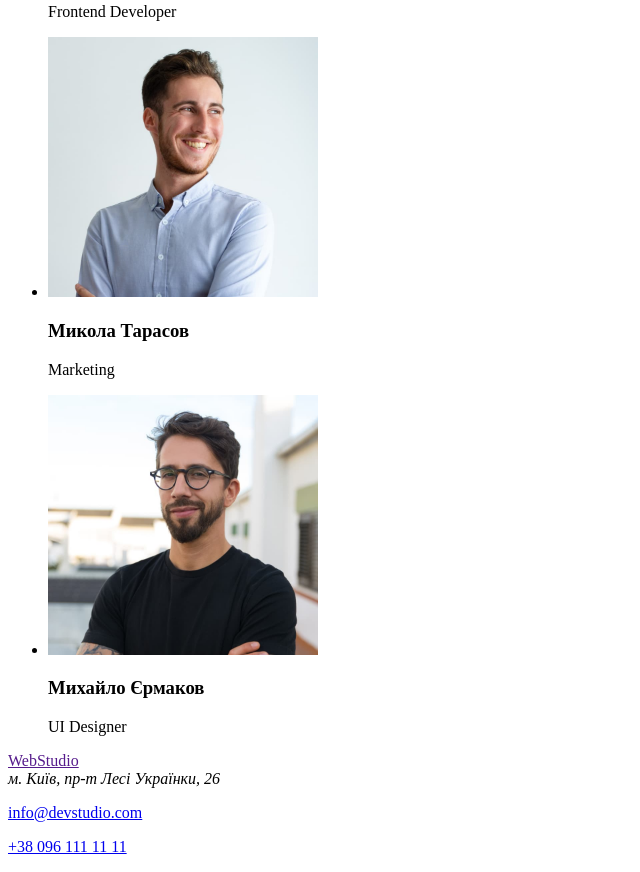
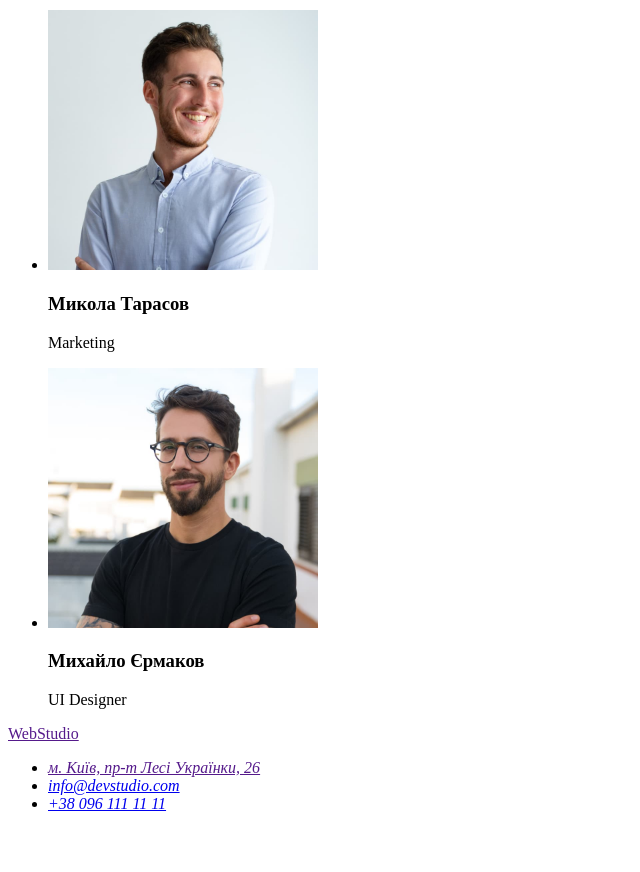
Before and after one commit to PokoenkoS/goit-markup-hw-01, a plain HTML site: page index.html in a window 1280 px wide. Shown: the part 2326-3198 px from the top of the page, without its empty margins (0-640 px from the left). After the commit the page ends 3155 px from the top, so only its background shows below. Drawn offline with Linux system fonts and the light colour scheme.

Commit message:
Виправляє мову та футер

```diff
--- a/index.html
+++ b/index.html
@@ -1,5 +1,5 @@
 <!DOCTYPE html>
-<html lang="en">
+<html lang="uk">
   <head>
     <meta charset="UTF-8" />
     <meta http-equiv="X-UA-Compatible" content="IE=edge" />
@@ -25,7 +25,7 @@
     <main>
       <!-- Секція HERO-->
       <section>
-        <h1>Ефективні рішення для <br />вашого бізнесу</h1>
+        <h1>Ефективні рішення для вашого бізнесу</h1>
         <button type="button">Замовити послугу</button>
       </section>
       <!-- Секція Якості-->
@@ -114,9 +114,13 @@
     <!--підвал-->
     <footer>
       <a href="">WebStudio</a>
-      <address>м. Київ, пр-т Лесі Українки, 26</address>
-      <p><a href="mailto:info@devstudio.com">info@devstudio.com</a></p>
-      <p><a href="tel:+380961111111">+38 096 111 11 11</a></p>
+      <address>
+        <ul>
+          <li><a href=""> м. Київ, пр-т Лесі Українки, 26</a></li>
+          <li><a href="mailto:info@devstudio.com">info@devstudio.com</a></li>
+          <li><a href="tel:+380961111111">+38 096 111 11 11</a></li>
+        </ul>
+      </address>
     </footer>
   </body>
 </html>
```
